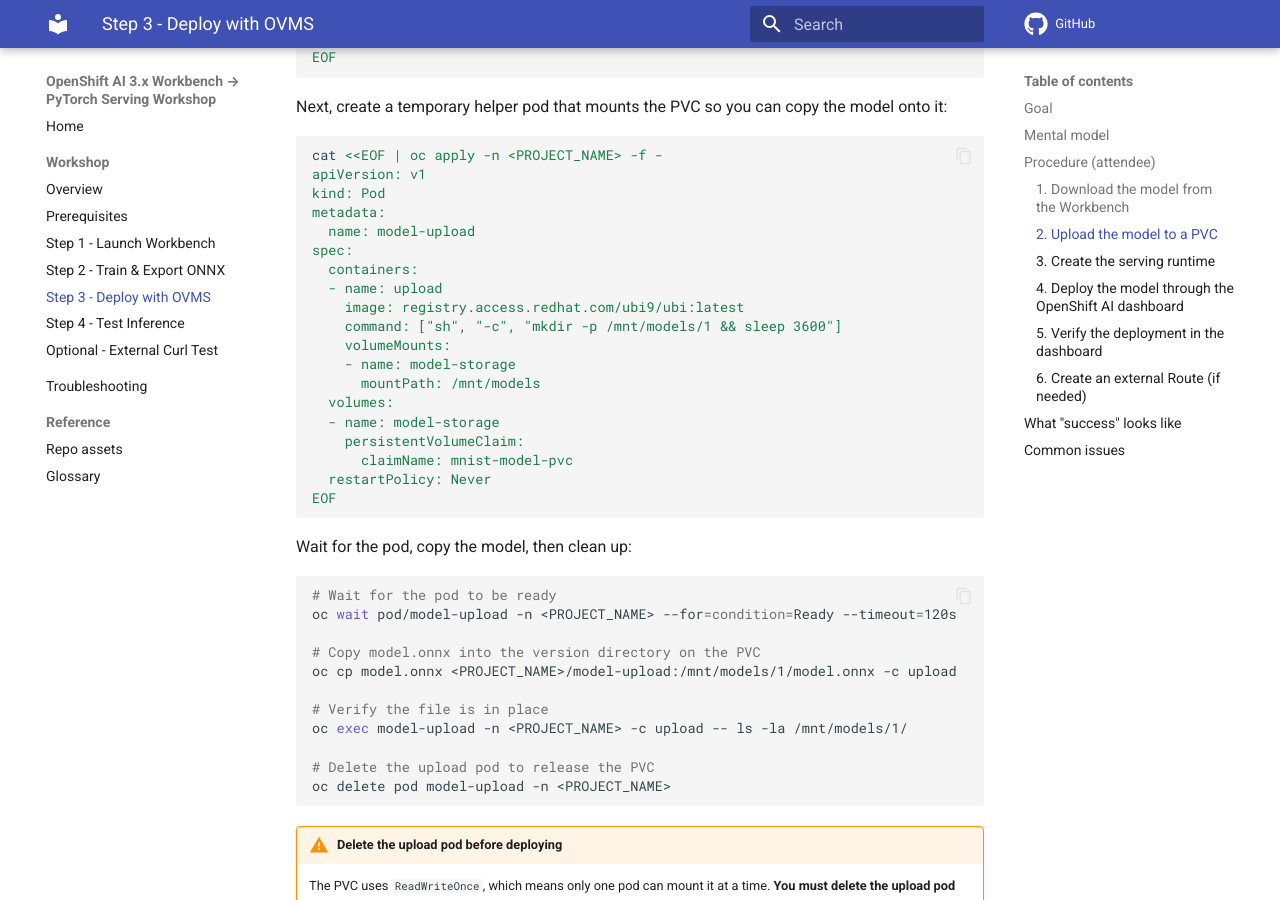
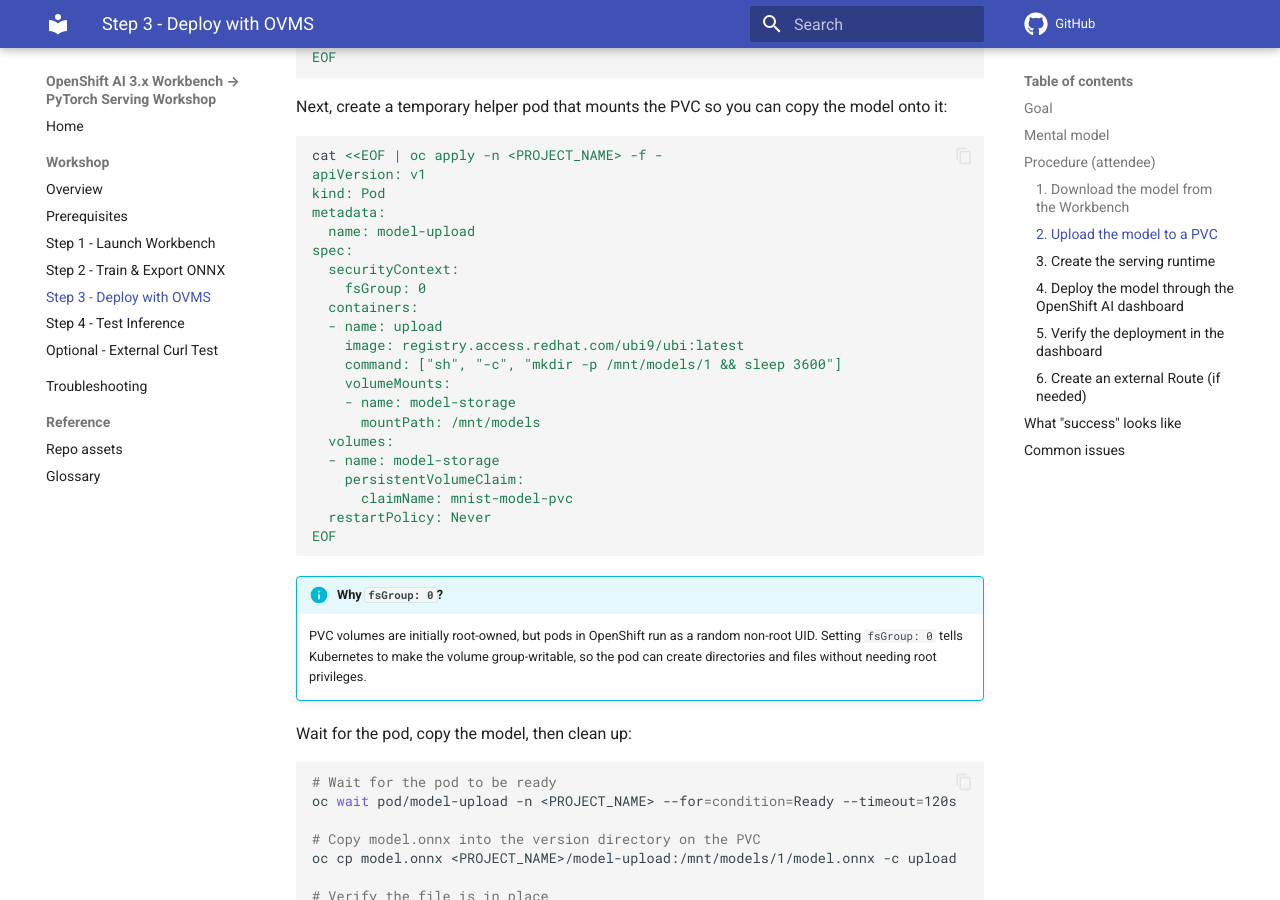
Before and after one commit to rh-aiservices-bu/hello-world-NN, an MkDocs documentation site: the page built from docs/lab/04-serve.md, in a window 1280 px wide and 900 px high, scrolled down 1752 px. Built offline with MkDocs 1.6.1 and Material for MkDocs 9.7.7, drawn with Linux system fonts in a browser that asks for light colours; comment, search, counter and statistics services are not loaded.

Commit message:
Add fsGroup: 0 to helper pod for PVC write permissions
Without this, mkdir fails with Permission denied on sandbox
clusters where the restricted SCC prevents runAsUser: 0.
Validated on the test cluster.

Co-Authored-By: Claude Opus 4.6 <noreply@anthropic.com>

````diff
--- a/docs/lab/04-serve.md
+++ b/docs/lab/04-serve.md
@@ -74,6 +74,8 @@ kind: Pod
 metadata:
   name: model-upload
 spec:
+  securityContext:
+    fsGroup: 0
   containers:
   - name: upload
     image: registry.access.redhat.com/ubi9/ubi:latest
@@ -88,6 +90,9 @@ spec:
   restartPolicy: Never
 EOF
 ```
+
+!!! info "Why `fsGroup: 0`?"
+    PVC volumes are initially root-owned, but pods in OpenShift run as a random non-root UID. Setting `fsGroup: 0` tells Kubernetes to make the volume group-writable, so the pod can create directories and files without needing root privileges.
 
 Wait for the pod, copy the model, then clean up:
 
````
